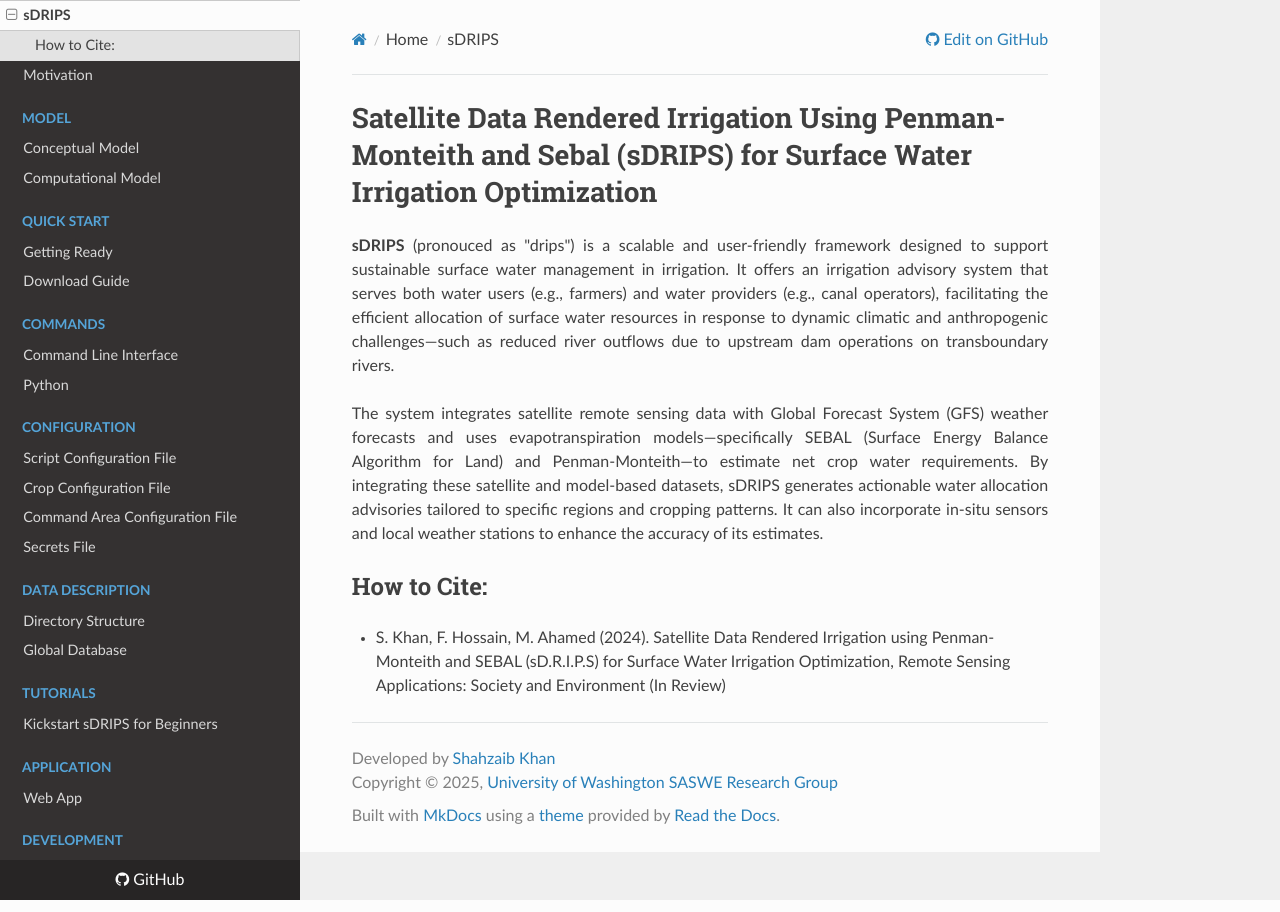
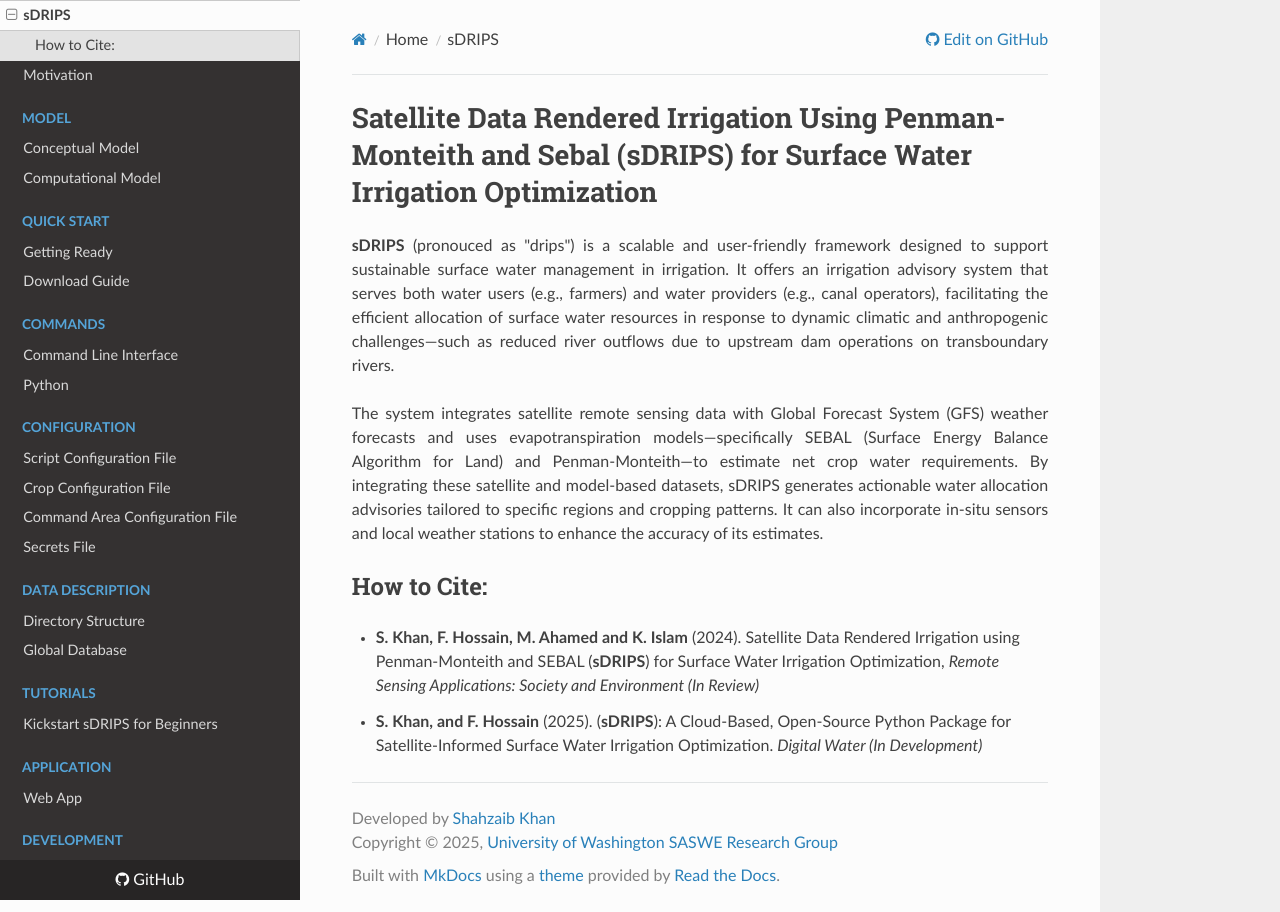
Before and after one commit to UW-SASWE/sDRIPS, an MkDocs documentation site: the page built from docs/index.md, in a window 1280 px wide. Built offline with MkDocs 1.6.1, drawn with Linux system fonts in a browser that asks for light colours; nearby versions of some CDN libraries.

Commit message:
updated how to cite

```diff
--- a/docs/index.md
+++ b/docs/index.md
@@ -10,4 +10,6 @@
 </div>
 
 ## How to Cite:
-- <p>S. Khan, F. Hossain, M. Ahamed (2024). Satellite Data Rendered Irrigation using Penman-Monteith and SEBAL (sD.R.I.P.S) for Surface Water Irrigation Optimization, Remote Sensing Applications: Society and Environment (In Review)</p>
+- <p><strong>S. Khan, F. Hossain, M. Ahamed and K. Islam</strong> (2024). Satellite Data Rendered Irrigation using Penman-Monteith and SEBAL (<strong>sDRIPS</strong>) for Surface Water Irrigation Optimization, <i>Remote Sensing Applications: Society and Environment (In Review)</i></p>
+
+- <p><strong>S. Khan, and F. Hossain</strong> (2025). (<strong>sDRIPS</strong>): A Cloud-Based, Open-Source Python Package for Satellite-Informed Surface Water Irrigation Optimization. <i>Digital Water (In Development)</i></p>
```
